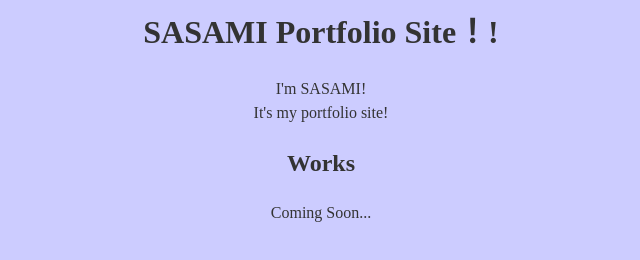
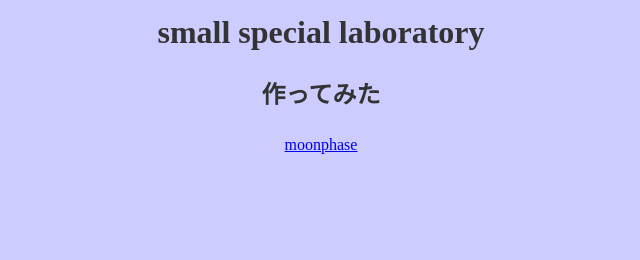
Before and after one commit to sasami-1200/labo, a plain HTML site: page index.html in a window 1280 px wide. Shown: the whole page, without its empty margins (319-959 px from the left). Drawn offline with Linux system fonts and the light colour scheme.

Commit message:
Update index.html

```diff
--- a/index.html
+++ b/index.html
@@ -1,17 +1,15 @@
 <html>
 <head>
-    <title>Hello World! I'm SASAMI!</title>
+    <title>small special laboratory</title>
     <link href="./css/reset.css" rel="stylesheet" />
     <link href="./css/style.css" rel="stylesheet" />
 </head>
 <body>
 <div class="contents">
+    <h1>small special laboratory</h1>
 
-
-  <h1>SASAMI Portfolio Site！!</h1>
-  <p>I'm SASAMI!<br>It's my portfolio site!</p>
-  <h2>Works</h2>
-  <p>Coming Soon...</p>
+    <h2>作ってみた</h2>
+    <a href="/moonphase/">moonphase</a>
 </div>
 </body>
 </html>
```
